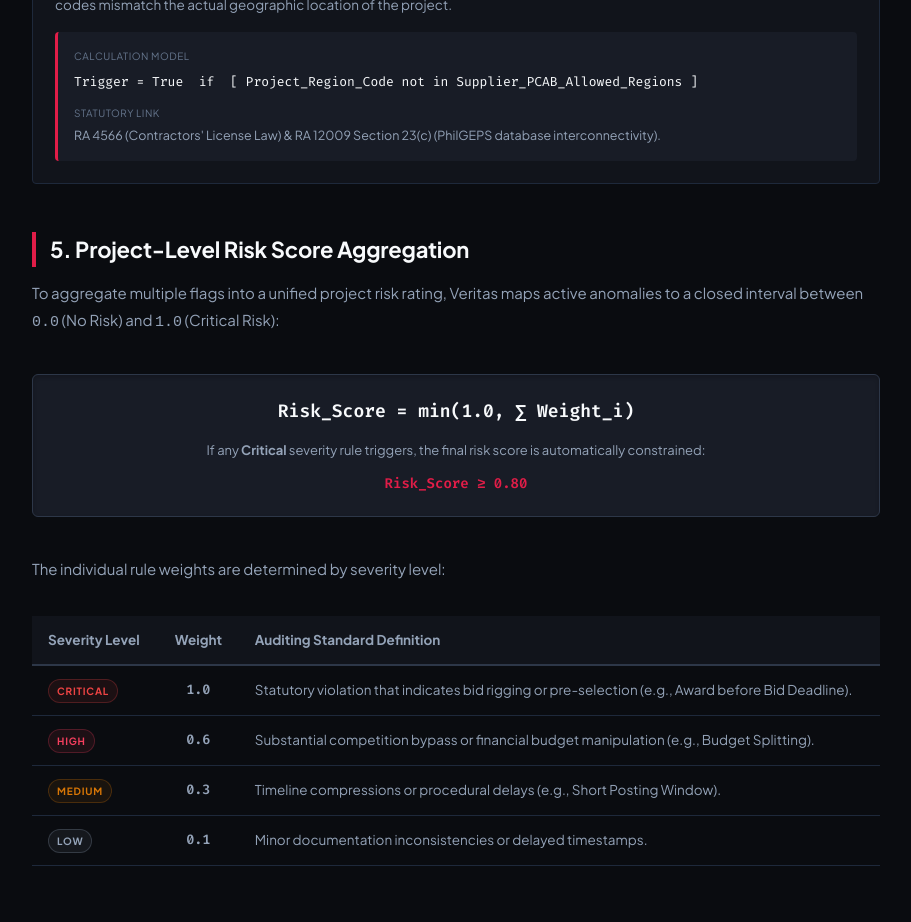
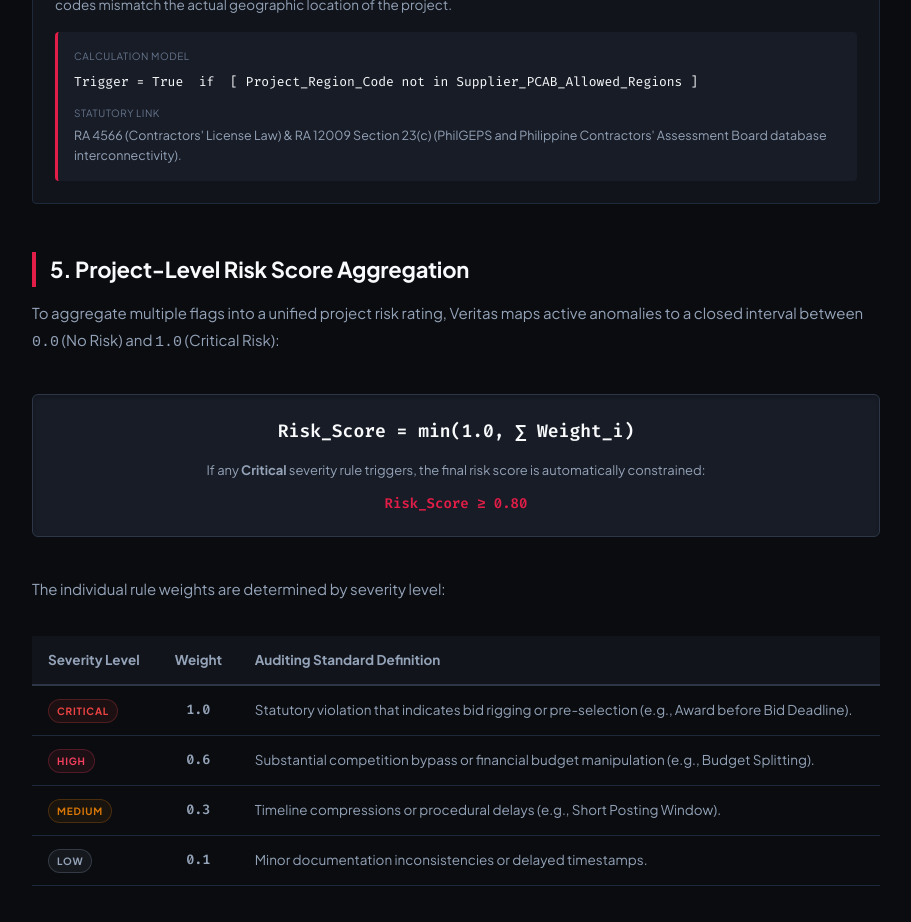
Before and after one commit to santimacorp-droid/veritas-ph, a Next.js app in the folder apps/web-public/: page /methodology in a window 1280 px wide. Shown: the part 6320-7242 px from the top of the page, without its empty margins (328-1239 px from the left). Built offline with nearby package versions, Linux system fonts and the light colour scheme; a web font is replaced by a local one.

Commit message:
fix: split prepare statements in reset_db.py and correct statutory PCAB spelling

```diff
--- a/apps/web-public/src/app/methodology/page.tsx
+++ b/apps/web-public/src/app/methodology/page.tsx
@@ -139,7 +139,7 @@ const RULES: Rule[] = [
     categoryLabel: "Compliance",
     description: "Flags infrastructure projects awarded to suppliers whose registered office address or PCAB license regional classification codes mismatch the actual geographic location of the project.",
     model: "Trigger = True  if  [ Project_Region_Code not in Supplier_PCAB_Allowed_Regions ]",
-    link: "RA 4566 (Contractors' License Law) & RA 12009 Section 23(c) (PhilGEPS database interconnectivity)."
+    link: "RA 4566 (Contractors' License Law) & RA 12009 Section 23(c) (PhilGEPS and Philippine Contractors' Assessment Board database interconnectivity)."
   }
 ];
 
--- a/apps/web-public/src/components/DiscrepancyCard/DiscrepancyCard.tsx
+++ b/apps/web-public/src/components/DiscrepancyCard/DiscrepancyCard.tsx
@@ -131,7 +131,7 @@ const RULE_GUIDES: Record<string, GuideEntry> = {
   },
   'RULE-014': {
     title: 'Geographic Mismatch',
-    statute: 'RA 4566 (Contractors\' License Law) and RA 12009 Section 23(c) mandate database connectivity between PhilGEPS and PCAB to verify contractor regional eligibility.',
+    statute: 'RA 4566 (Contractors\' License Law) and RA 12009 Section 23(c) mandate database connectivity between PhilGEPS and PCAB (Philippine Contractors\' Assessment Board) to verify contractor regional eligibility.',
     implication: 'Awarding local infrastructure projects to contractors based in remote regions without local branches raises costs and reduces monitoring capabilities. It may indicate favoritism toward specific contractors.',
     action: 'Cross-check the contractor\'s registered principal address with the project site location.'
   }
```
Also changed, not shown: 1 other file (tests, documents, lock files or other folders).
